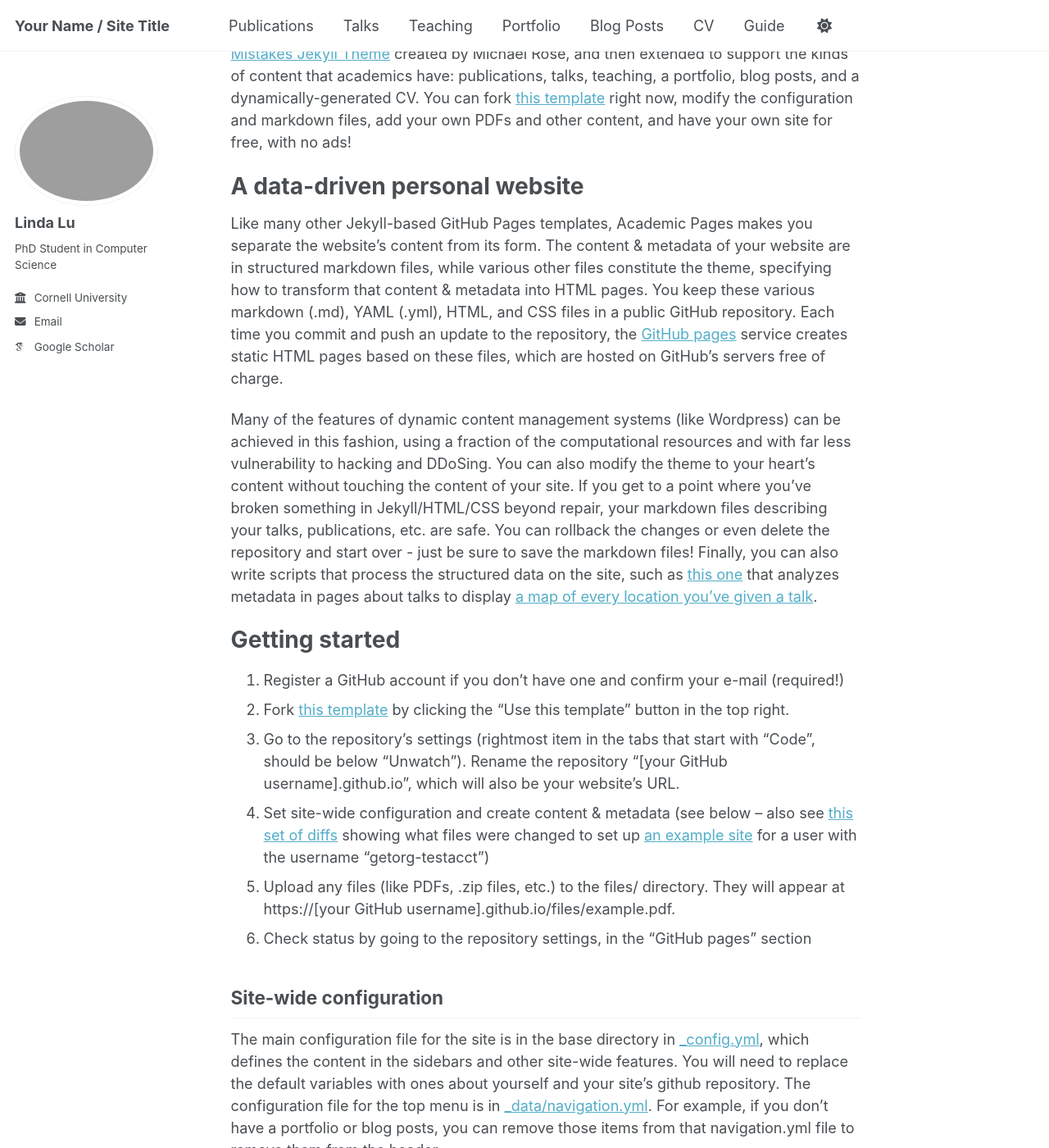
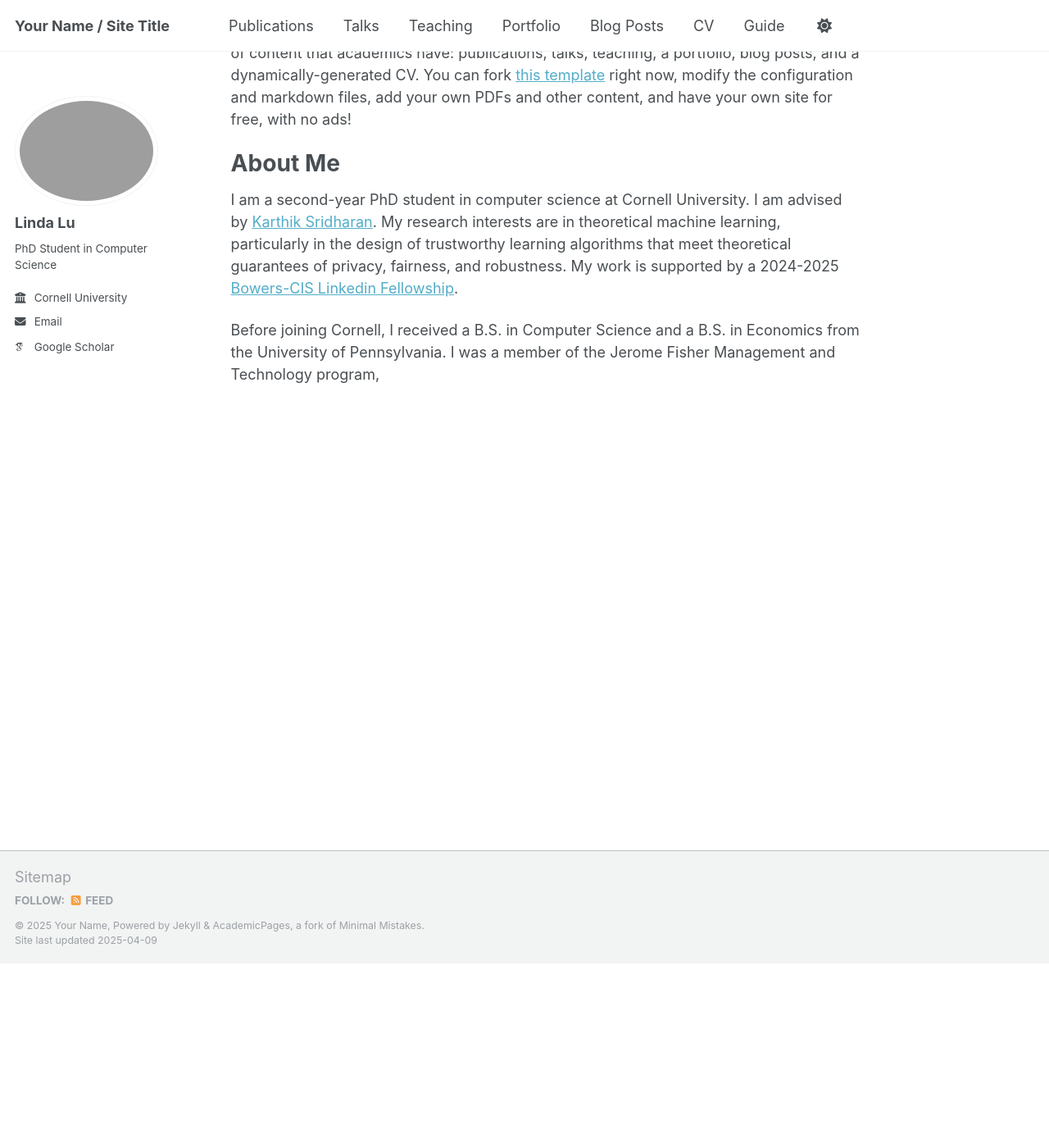
Before and after one commit to lu-linda/lu-linda.github.io, a Jekyll site: the page built from _pages/about.md, in a window 1280 px wide and 1400 px high, scrolled down 225 px. Shown: the whole window at 82% size. Built offline with Jekyll 4.4.1, drawn with Linux system fonts in a browser that asks for light colours; some web fonts are replaced; some of the changed text lies outside the part shown.

Commit message:
Update about.md

```diff
--- a/_pages/about.md
+++ b/_pages/about.md
@@ -1,6 +1,6 @@
 ---
 permalink: /
-title: "Academic Pages is a ready-to-fork GitHub Pages template for academic personal websites"
+title: "About Me"
 author_profile: true
 redirect_from:
   - /about/
@@ -9,41 +9,8 @@ redirect_from:
 
 This is the front page of a website that is powered by the [Academic Pages template](https://github.com/academicpages/academicpages.github.io) and hosted on GitHub pages. [GitHub pages](https://pages.github.com) is a free service in which websites are built and hosted from code and data stored in a GitHub repository, automatically updating when a new commit is made to the repository. This template was forked from the [Minimal Mistakes Jekyll Theme](https://mmistakes.github.io/minimal-mistakes/) created by Michael Rose, and then extended to support the kinds of content that academics have: publications, talks, teaching, a portfolio, blog posts, and a dynamically-generated CV. You can fork [this template](https://github.com/academicpages/academicpages.github.io) right now, modify the configuration and markdown files, add your own PDFs and other content, and have your own site for free, with no ads!
 
-A data-driven personal website
+About Me
 ======
-Like many other Jekyll-based GitHub Pages templates, Academic Pages makes you separate the website's content from its form. The content & metadata of your website are in structured markdown files, while various other files constitute the theme, specifying how to transform that content & metadata into HTML pages. You keep these various markdown (.md), YAML (.yml), HTML, and CSS files in a public GitHub repository. Each time you commit and push an update to the repository, the [GitHub pages](https://pages.github.com/) service creates static HTML pages based on these files, which are hosted on GitHub's servers free of charge.
+I am a second-year PhD student in computer science at Cornell University. I am advised by [Karthik Sridharan](https://www.cs.cornell.edu/~sridharan/). My research interests are in theoretical machine learning, particularly in the design of trustworthy learning algorithms that meet theoretical guarantees of privacy, fairness, and robustness. My work is supported by a 2024-2025 [Bowers-CIS Linkedin Fellowship](https://cis.cornell.edu/eight-scholars-awarded-cornell-bowers-cis-linkedin-grants).
 
-Many of the features of dynamic content management systems (like Wordpress) can be achieved in this fashion, using a fraction of the computational resources and with far less vulnerability to hacking and DDoSing. You can also modify the theme to your heart's content without touching the content of your site. If you get to a point where you've broken something in Jekyll/HTML/CSS beyond repair, your markdown files describing your talks, publications, etc. are safe. You can rollback the changes or even delete the repository and start over - just be sure to save the markdown files! Finally, you can also write scripts that process the structured data on the site, such as [this one](https://github.com/academicpages/academicpages.github.io/blob/master/talkmap.ipynb) that analyzes metadata in pages about talks to display [a map of every location you've given a talk](https://academicpages.github.io/talkmap.html).
-
-Getting started
-======
-1. Register a GitHub account if you don't have one and confirm your e-mail (required!)
-1. Fork [this template](https://github.com/academicpages/academicpages.github.io) by clicking the "Use this template" button in the top right.
-1. Go to the repository's settings (rightmost item in the tabs that start with "Code", should be below "Unwatch"). Rename the repository "[your GitHub username].github.io", which will also be your website's URL.
-1. Set site-wide configuration and create content & metadata (see below -- also see [this set of diffs](http://archive.is/3TPas) showing what files were changed to set up [an example site](https://getorg-testacct.github.io) for a user with the username "getorg-testacct")
-1. Upload any files (like PDFs, .zip files, etc.) to the files/ directory. They will appear at https://[your GitHub username].github.io/files/example.pdf.
-1. Check status by going to the repository settings, in the "GitHub pages" section
-
-Site-wide configuration
-------
-The main configuration file for the site is in the base directory in [_config.yml](https://github.com/academicpages/academicpages.github.io/blob/master/_config.yml), which defines the content in the sidebars and other site-wide features. You will need to replace the default variables with ones about yourself and your site's github repository. The configuration file for the top menu is in [_data/navigation.yml](https://github.com/academicpages/academicpages.github.io/blob/master/_data/navigation.yml). For example, if you don't have a portfolio or blog posts, you can remove those items from that navigation.yml file to remove them from the header.
-
-Create content & metadata
-------
-For site content, there is one markdown file for each type of content, which are stored in directories like _publications, _talks, _posts, _teaching, or _pages. For example, each talk is a markdown file in the [_talks directory](https://github.com/academicpages/academicpages.github.io/tree/master/_talks). At the top of each markdown file is structured data in YAML about the talk, which the theme will parse to do lots of cool stuff. The same structured data about a talk is used to generate the list of talks on the [Talks page](https://academicpages.github.io/talks), each [individual page](https://academicpages.github.io/talks/2012-03-01-talk-1) for specific talks, the talks section for the [CV page](https://academicpages.github.io/cv), and the [map of places you've given a talk](https://academicpages.github.io/talkmap.html) (if you run this [python file](https://github.com/academicpages/academicpages.github.io/blob/master/talkmap.py) or [Jupyter notebook](https://github.com/academicpages/academicpages.github.io/blob/master/talkmap.ipynb), which creates the HTML for the map based on the contents of the _talks directory).
-
-**Markdown generator**
-
-The repository includes [a set of Jupyter notebooks](https://github.com/academicpages/academicpages.github.io/tree/master/markdown_generator
-) that converts a CSV containing structured data about talks or presentations into individual markdown files that will be properly formatted for the Academic Pages template. The sample CSVs in that directory are the ones I used to create my own personal website at stuartgeiger.com. My usual workflow is that I keep a spreadsheet of my publications and talks, then run the code in these notebooks to generate the markdown files, then commit and push them to the GitHub repository.
-
-How to edit your site's GitHub repository
-------
-Many people use a git client to create files on their local computer and then push them to GitHub's servers. If you are not familiar with git, you can directly edit these configuration and markdown files directly in the github.com interface. Navigate to a file (like [this one](https://github.com/academicpages/academicpages.github.io/blob/master/_talks/2012-03-01-talk-1.md) and click the pencil icon in the top right of the content preview (to the right of the "Raw | Blame | History" buttons). You can delete a file by clicking the trashcan icon to the right of the pencil icon. You can also create new files or upload files by navigating to a directory and clicking the "Create new file" or "Upload files" buttons.
-
-Example: editing a markdown file for a talk
-![Editing a markdown file for a talk](/images/editing-talk.png)
-
-For more info
-------
-More info about configuring Academic Pages can be found in [the guide](https://academicpages.github.io/markdown/), the [growing wiki](https://github.com/academicpages/academicpages.github.io/wiki), and you can always [ask a question on GitHub](https://github.com/academicpages/academicpages.github.io/discussions). The [guides for the Minimal Mistakes theme](https://mmistakes.github.io/minimal-mistakes/docs/configuration/) (which this theme was forked from) might also be helpful.
+Before joining Cornell, I received a B.S. in Computer Science and a B.S. in Economics from the University of Pennsylvania. I was a member of the Jerome Fisher Management and Technology program,
```
